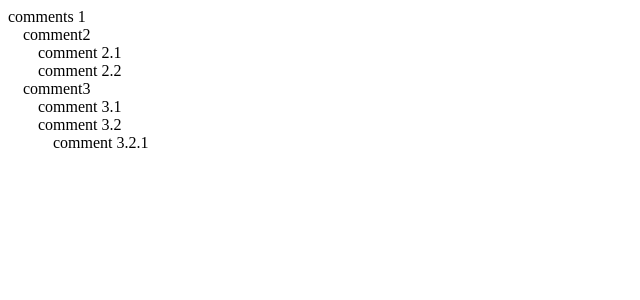
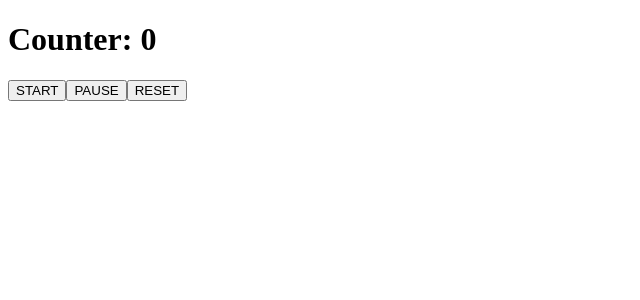
Before and after one commit to pseudoamit/machine-coding-ui, a React (Create React App) app: page / in a window 1280 px wide. Shown: the top 300 px of the page, without its empty margins (0-640 px from the left). Built offline with nearby package versions, Linux system fonts and the light colour scheme.

Commit message:
Timer LLD

```diff
--- a/src/App.js
+++ b/src/App.js
@@ -11,6 +11,12 @@ import ProgressBar from "./lld/progressBar/progressBar";
 import StarRating from "./lld/start-rating-component/starRating";
 import CommentList from "./lld/nestedComment/CommentList";
 import { commentList } from "./mock/commentList.mock";
+import ProductList from "./lld/infinite-scroll-intersection-observer/productList";
+import StartResetPauseTimer from "./lld/timer/startResetPauseTimer";
+import CounterReset from "./lld/timer/counterReset";
+import TimerNto0 from "./lld/timer/timerNto0";
+// import ProductList from "./lld/product-list-fetching/ProductList";
+import StartResetPauseTimerUsingHook from "./lld/timer/startResetPauseTimerUsingHook";
 
 function App() {
   const [explorerData, setExplorerData] = useState(vsCodeMockStructure);
@@ -33,7 +39,14 @@ function App() {
       {/* <AutoComplete /> */}
       {/* <ProgressBar /> */}
       {/* <StarRating /> */}
-      <CommentList commentList={commentList} />
+      {/* <CommentList commentList={commentList} /> */}
+      {/* <ProductList /> */}
+      {/* <ProductList /> */}
+
+      {/* <StartResetPauseTimer /> */}
+      {/* <CounterReset /> */}
+      {/* <TimerNto0 /> */}
+      <StartResetPauseTimerUsingHook />
     </>
   );
 }
--- /dev/null
+++ b/src/hooks/timer-hook.js
@@ -0,0 +1,26 @@
+import { useRef, useState } from "react";
+
+export function useTimer(initialCounter = 0) {
+  const [counter, setCounter] = useState(initialCounter);
+  const counterRef = useRef(null);
+
+  const start = () => {
+    if (counterRef.current) return;
+
+    counterRef.current = setInterval(() => {
+      setCounter((prev) => prev + 1);
+    }, 1000);
+  };
+
+  const pause = () => {
+    clearInterval(counterRef.current);
+    counterRef.current = null;
+  };
+
+  const reset = () => {
+    setCounter(0);
+    pause();
+  };
+
+  return [counter, start, pause, reset];
+}
--- /dev/null
+++ b/src/hooks/usePaginatedData.js
@@ -0,0 +1,37 @@
+import { useState } from "react";
+
+const PAGE_SIZE = 10;
+
+export function usePaginatedData() {
+  const [items, setItems] = useState([]);
+  const [page, setPage] = useState(0);
+  const [loading, setLoading] = useState(false);
+  const [hasMore, setHasMore] = useState(true);
+
+  async function loadMore() {
+    if (loading || !hasMore) return;
+    setLoading(true);
+
+    try {
+      const res = await fetch(
+        `https://dummyjson.com/products?limit=${PAGE_SIZE}&skip=${
+          page * PAGE_SIZE
+        }`
+      );
+      const data = await res.json();
+
+      console.log({ data });
+      if (data && data?.products && data?.products?.length > 0) {
+        setItems((prev) => [...prev, ...data?.products]);
+      }
+      setHasMore(data?.products?.length === PAGE_SIZE);
+      setPage((prev) => prev + 1);
+    } catch (error) {
+      console.log(`Error occured`);
+    } finally {
+      setLoading(false);
+    }
+  }
+
+  return { items, loading, hasMore, loadMore };
+}
--- /dev/null
+++ b/src/lld/infinite-scroll-intersection-observer/productList.js
@@ -0,0 +1,37 @@
+import { useEffect, useRef } from "react";
+import { usePaginatedData } from "../../hooks/usePaginatedData";
+
+function ProductList() {
+  const { items, loading, hasMore, loadMore } = usePaginatedData();
+
+  const loadRef = useRef(null);
+
+  useEffect(() => {
+    if (!loadRef.current) return;
+
+    const observer = new IntersectionObserver(
+      (entries) => {
+        if (entries[0]?.isIntersecting && hasMore && !loading) {
+          loadMore();
+        }
+      },
+      { threshold: 1 }
+    );
+
+    observer.observe(loadRef.current);
+
+    return () => observer.disconnect();
+  }, [loadMore, hasMore, loading]);
+
+  return (
+    <>
+      {loading && <div>Loading...</div>}
+
+      {items && items?.map((item) => <div key={item?.id}>{item?.title}</div>)}
+
+      {hasMore && <div ref={loadRef}>scroll for more</div>}
+    </>
+  );
+}
+
+export default ProductList;
--- /dev/null
+++ b/src/lld/product-list-fetching/ProductList.js
@@ -0,0 +1,45 @@
+import { useState } from "react";
+import useFetch from "../../hooks/useFetch";
+
+function ProductList() {
+  const [sortOrder, setSortOrder] = useState("asc");
+
+  const url = `https://fakestoreapi.com/products?sort=${sortOrder}`;
+
+  const { data, loading, error } = useFetch(url);
+
+  const handleChange = (e) => {
+    setSortOrder(e.target.value);
+  };
+
+  return (
+    <div style={{ padding: "20px" }}>
+      <h2>Products</h2>
+
+      {/* Dropdown */}
+      <select value={sortOrder} onChange={handleChange}>
+        <option value="asc">Ascending</option>
+        <option value="desc">Descending</option>
+      </select>
+
+      {/* Loading */}
+      {loading && <p>Loading...</p>}
+
+      {/* Error */}
+      {error && <p style={{ color: "red" }}>{error}</p>}
+
+      {/* Render Product List */}
+      {!loading && !error && (
+        <ul>
+          {data.map((item) => (
+            <li key={item.id} style={{ margin: "10px 0" }}>
+              {item.title}
+            </li>
+          ))}
+        </ul>
+      )}
+    </div>
+  );
+}
+
+export default ProductList;
--- /dev/null
+++ b/src/lld/timer/counterReset.js
@@ -0,0 +1,24 @@
+// TIMER START FROM 0 , increment by 1 every second, RESET WHEN REACHES to 10
+
+import React, { useEffect, useRef, useState } from "react";
+
+const CounterReset = () => {
+  const [counter, setCounter] = useState(0);
+  const counterRef = useRef(null);
+
+  console.log("re-rendered");
+
+  useEffect(() => {
+    counterRef.current = setInterval(() => {
+      setCounter((prev) => (prev === 10 ? 0 : prev + 1));
+    }, 1000);
+
+    return () => {
+      clearInterval(counterRef.current);
+    };
+  }, []);
+
+  return <div>counterReset: {counter}</div>;
+};
+
+export default CounterReset;
--- /dev/null
+++ b/src/lld/timer/startResetPauseTimer.js
@@ -0,0 +1,35 @@
+// START, PAUSE, RESET TIMER
+
+import React, { useRef, useState } from "react";
+
+const StartResetPauseTimer = () => {
+  const [counter, setCounter] = useState(0);
+  const intervalRef = useRef(null);
+
+  const startTimer = () => {
+    if (intervalRef.current) return;
+    intervalRef.current = setInterval(() => {
+      setCounter((prev) => prev + 1);
+    }, 1000);
+  };
+
+  const pauseTimer = () => {
+    clearInterval(intervalRef.current);
+    intervalRef.current = null;
+  };
+  const resetTimer = () => {
+    setCounter(0);
+    pauseTimer();
+  };
+
+  return (
+    <>
+      <h1>Counter: {counter} </h1>
+      <button onClick={startTimer}>START</button>
+      <button onClick={pauseTimer}>PAUSE</button>
+      <button onClick={resetTimer}>RESET</button>
+    </>
+  );
+};
+
+export default StartResetPauseTimer;
--- /dev/null
+++ b/src/lld/timer/startResetPauseTimerUsingHook.js
@@ -0,0 +1,16 @@
+import React from "react";
+import { useTimer } from "../../hooks/timer-hook";
+
+const StartResetPauseTimerUsingHook = () => {
+  const [counter, start, pause, reset] = useTimer(0);
+  return (
+    <>
+      <h1>Counter: {counter} </h1>
+      <button onClick={start}>START</button>
+      <button onClick={pause}>PAUSE</button>
+      <button onClick={reset}>RESET</button>
+    </>
+  );
+};
+
+export default StartResetPauseTimerUsingHook;
--- /dev/null
+++ b/src/lld/timer/timerNto0.js
@@ -0,0 +1,31 @@
+import React, { useEffect, useRef, useState } from "react";
+
+const TimerNto0 = () => {
+  const [counter, setCounter] = useState(60);
+  const counterRef = useRef(null);
+
+  useEffect(() => {
+    counterRef.current = setInterval(() => {
+      setCounter((prev) => {
+        if (prev <= 0) {
+          clearInterval(counterRef.current);
+          counterRef.current = null;
+          return 0;
+        } else {
+          return prev - 1;
+        }
+      });
+    }, 1000);
+
+    return () => {
+      clearInterval(counterRef.current);
+    };
+  }, []);
+  return (
+    <>
+      <h1>Counter: {counter}</h1>
+    </>
+  );
+};
+
+export default TimerNto0;
```
Also changed, not shown: src/hooks/useFetch.js (added, +97 -0 lines).
